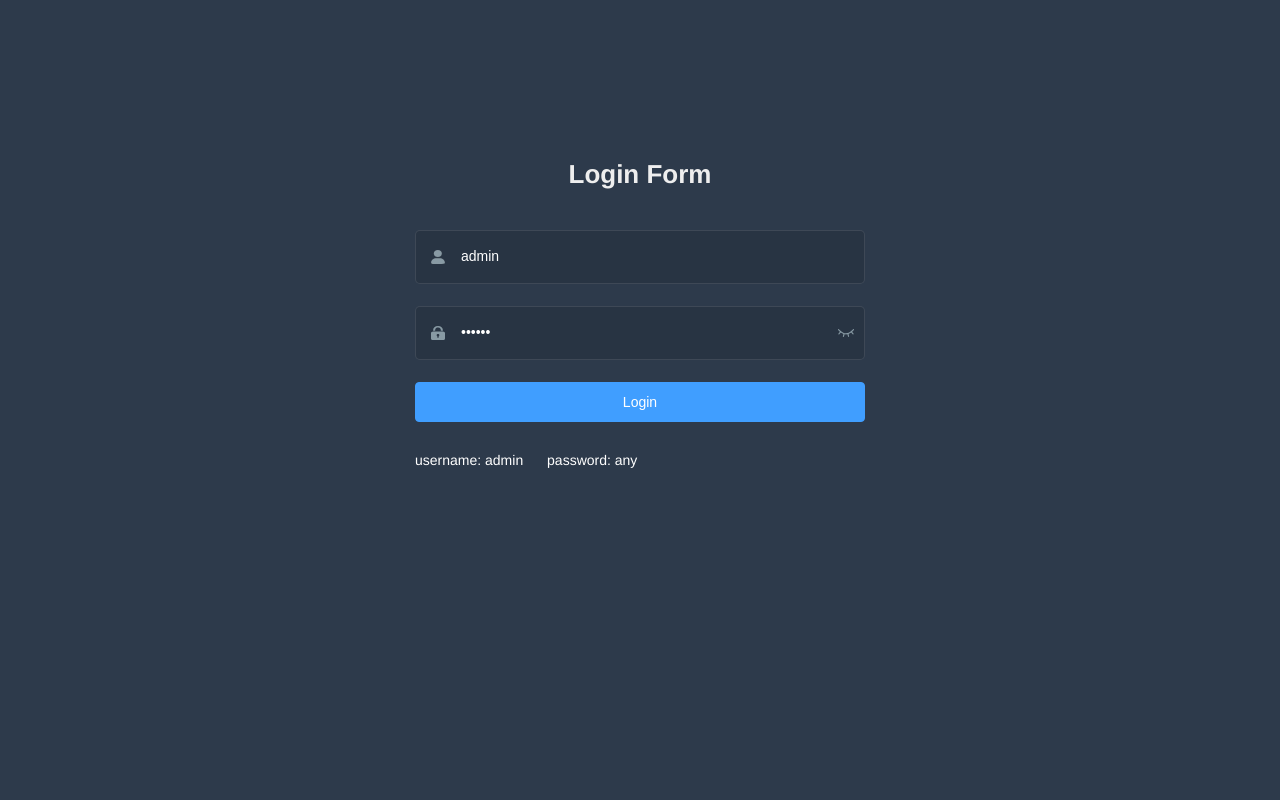
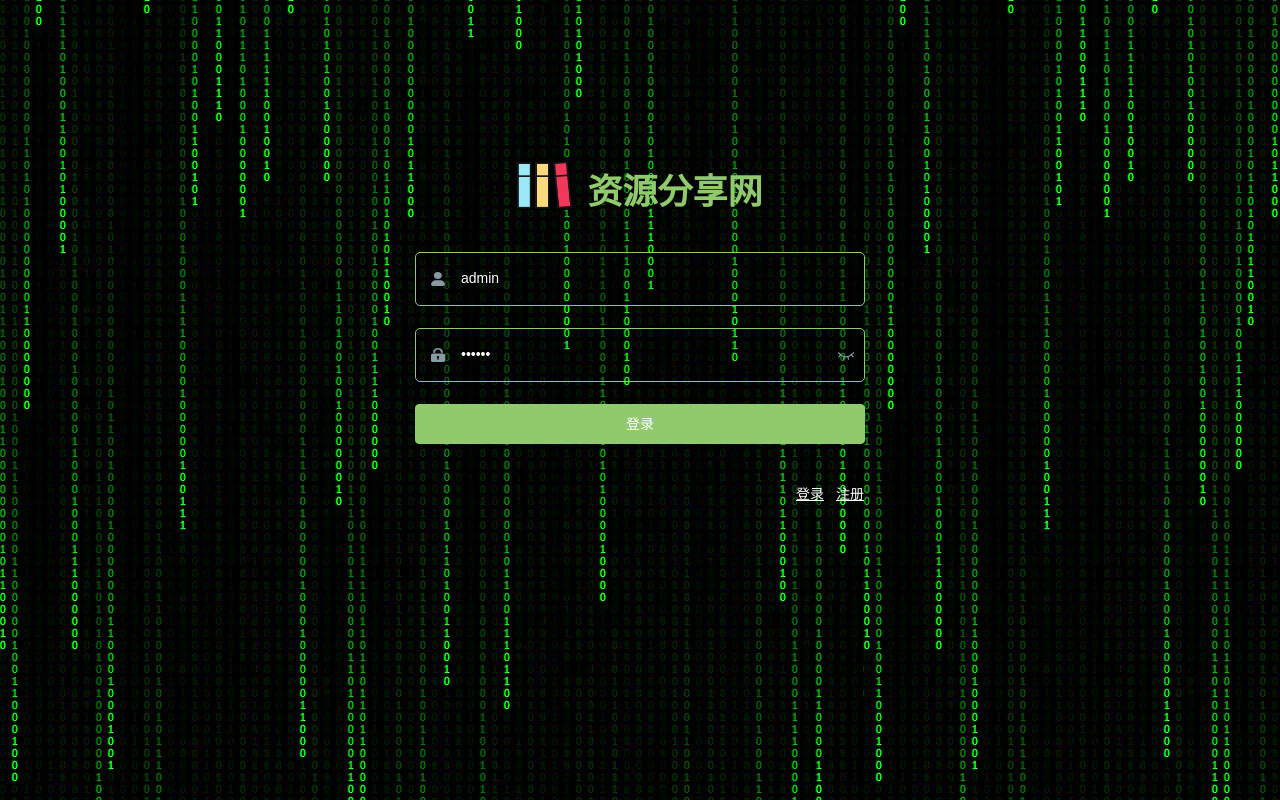
Before and after one commit to fzu221801127/share-portal-frontend, a Vue app: page /#/login in a window 1280 px wide. Built offline with nearby package versions, Linux system fonts and the light colour scheme.

Commit message:
登录页面

```diff
--- a/src/layout/components/Navbar.vue
+++ b/src/layout/components/Navbar.vue
@@ -11,19 +11,13 @@
           <i class="el-icon-caret-bottom" />
         </div>
         <el-dropdown-menu slot="dropdown" class="user-dropdown">
-          <router-link to="/">
+          <router-link to="/user/center">
             <el-dropdown-item>
-              Home
+              个人中心
             </el-dropdown-item>
           </router-link>
-          <a target="_blank" href="https://github.com/PanJiaChen/vue-admin-template/">
-            <el-dropdown-item>Github</el-dropdown-item>
-          </a>
-          <a target="_blank" href="https://panjiachen.github.io/vue-element-admin-site/#/">
-            <el-dropdown-item>Docs</el-dropdown-item>
-          </a>
           <el-dropdown-item divided @click.native="logout">
-            <span style="display:block;">Log Out</span>
+            <span style="display:block;">退出登录</span>
           </el-dropdown-item>
         </el-dropdown-menu>
       </el-dropdown>
--- a/src/views/login/index.vue
+++ b/src/views/login/index.vue
@@ -1,12 +1,14 @@
 <template>
-  <div class="login-container">
+  <div class="login-container" :style="{backgroundImage: 'url(' + img + ')'}">
     <el-form ref="loginForm" :model="loginForm" :rules="loginRules" class="login-form" auto-complete="on" label-position="left">
 
       <div class="title-container">
-        <h3 class="title">Login Form</h3>
+        <div class="title" style="color:#90CA6C;">
+          <img :src="img2" alt="网站图标" width="55px" height="50px" style="vertical-align:text-bottom;margin-right:15px">
+          <span style="font-size:35px;">资源分享网</span>
         </div>
 
-      <el-form-item prop="username">
+        <el-form-item prop="username" style="border:1px solid #90CA6C">
           <span class="svg-container">
             <svg-icon icon-class="user" />
           </span>
@@ -21,7 +23,7 @@
           />
         </el-form-item>
 
-      <el-form-item prop="password">
+        <el-form-item prop="password" style="border:1px solid #90CA6C">
           <span class="svg-container">
             <svg-icon icon-class="password" />
           </span>
@@ -41,14 +43,19 @@
           </span>
         </el-form-item>
 
-      <el-button :loading="loading" type="primary" style="width:100%;margin-bottom:30px;" @click.native.prevent="handleLogin">Login</el-button>
+        <el-button :loading="loading" type="primary" style="width:100%;margin-bottom:30px;background-color:#90CA6C;color:#00000;border:1px solid #90CA6C" @click.native.prevent="handleLogin">登录</el-button>
 
-      <div class="tips">
+        <div class="tips" style="display:inline-block;float:right">
+          <el-button type="text" style="color:white;text-decoration: underline">登录</el-button>
+          <el-button type="text" style="color:white;text-decoration: underline">注册</el-button>
+        </div>
+
+        <!-- <div class="tips">
           <span style="margin-right:20px;">username: admin</span>
           <span> password: any</span>
-      </div>
+        </div> -->
 
-    </el-form>
+      </div></el-form>
   </div>
 </template>
 
@@ -83,7 +90,9 @@ export default {
       },
       loading: false,
       passwordType: 'password',
-      redirect: undefined
+      redirect: undefined,
+      img: require('@/assets/preview.jpg'),
+      img2: require('@/assets/book.png')
     }
   },
   watch: {
```
Also changed, not shown: src/assets/book.png (added). Lines whose indentation alone changed are shown as unchanged.
